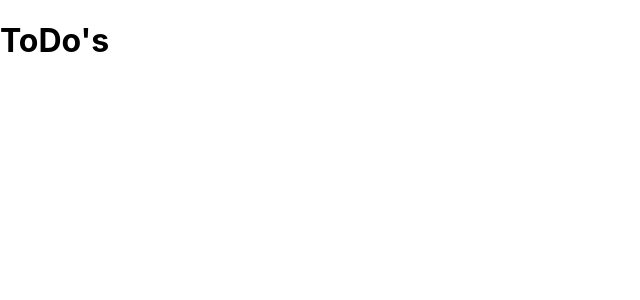
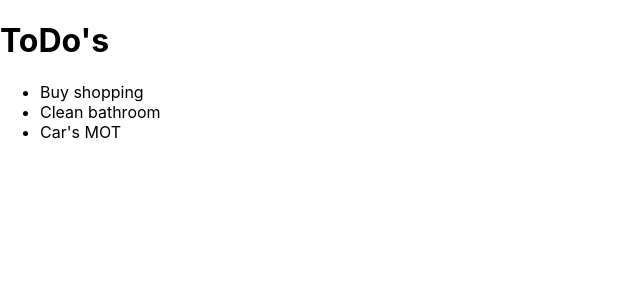
Before and after one commit to J-Rozas/To-Do-List, a React (Create React App) app: page / in a window 1280 px wide. Shown: the top 300 px of the page, without its empty margins (0-640 px from the left). Built offline with nearby package versions, Linux system fonts and the light colour scheme.

Commit message:
Render tasks

```diff
--- a/src/App.js
+++ b/src/App.js
@@ -3,13 +3,28 @@ import './App.css';
 
 
 function App() {
+
+  const [tasks, setTasks] = useState([
+    { name: 'Buy shopping', completed: false},
+    { name: 'Clean bathroom', completed: true},
+    { name: ' Car\'s MOT', completed: false}
+  ])
+
+  const taskNodes = tasks.map((task, index) => {
+    return (
+      <li key={index}>
+        {task.name}
+      </li>
+    )
+  });
+
   return (
     <>
     <h1>
       ToDo's
     </h1>
     <ul>
-
+      { taskNodes }
     </ul>
 
     </>
```
